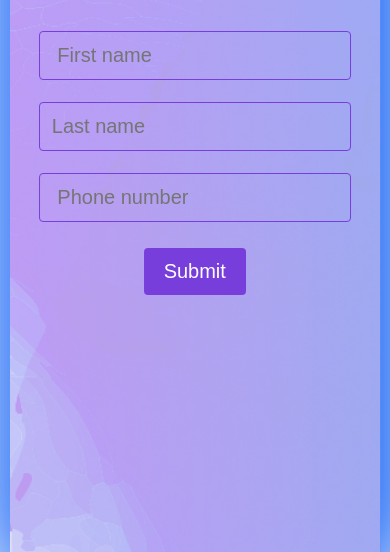
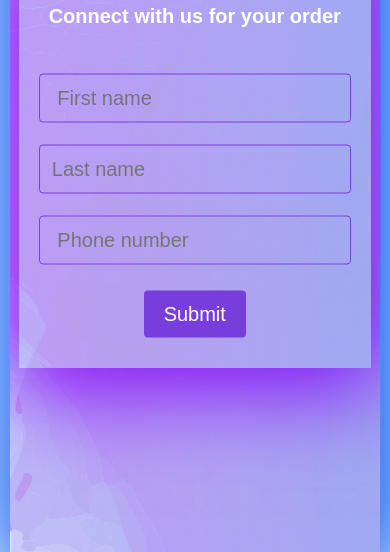
Before and after one commit to Anuragmourya975/Final-form-, a plain HTML site: page index.html in a window 390 px wide. Shown: the part 292-844 px from the top of the page. Drawn offline with Linux system fonts and the light colour scheme.

Commit message:
Update index.html

```diff
--- a/index.html
+++ b/index.html
@@ -157,8 +157,7 @@ input[type=text] {
     padding: 0px;
     width: 95%;
     margin: auto;
-    max-height: 0;
-    margin-top: -270px;
+
     border:none;
 }
 }
```
